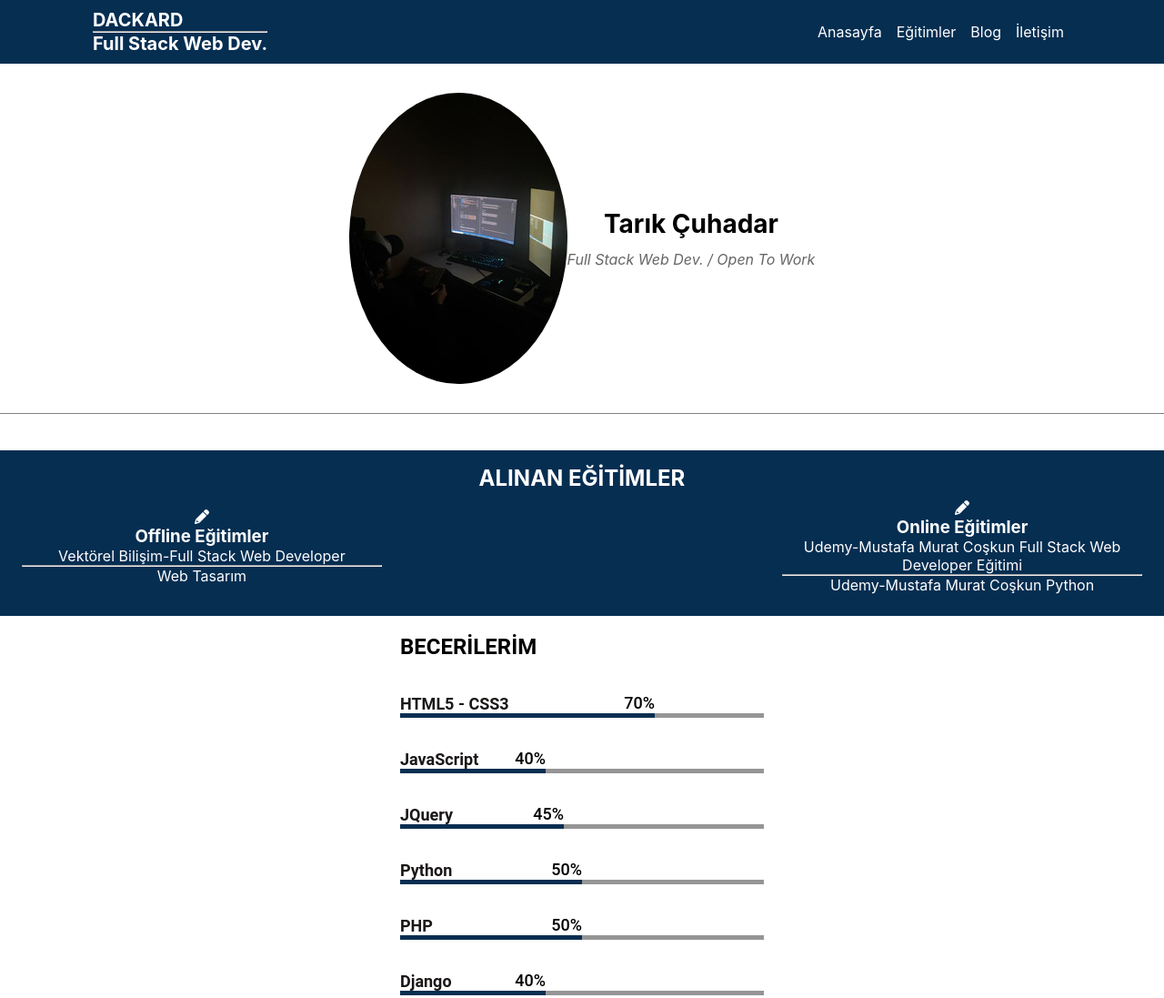
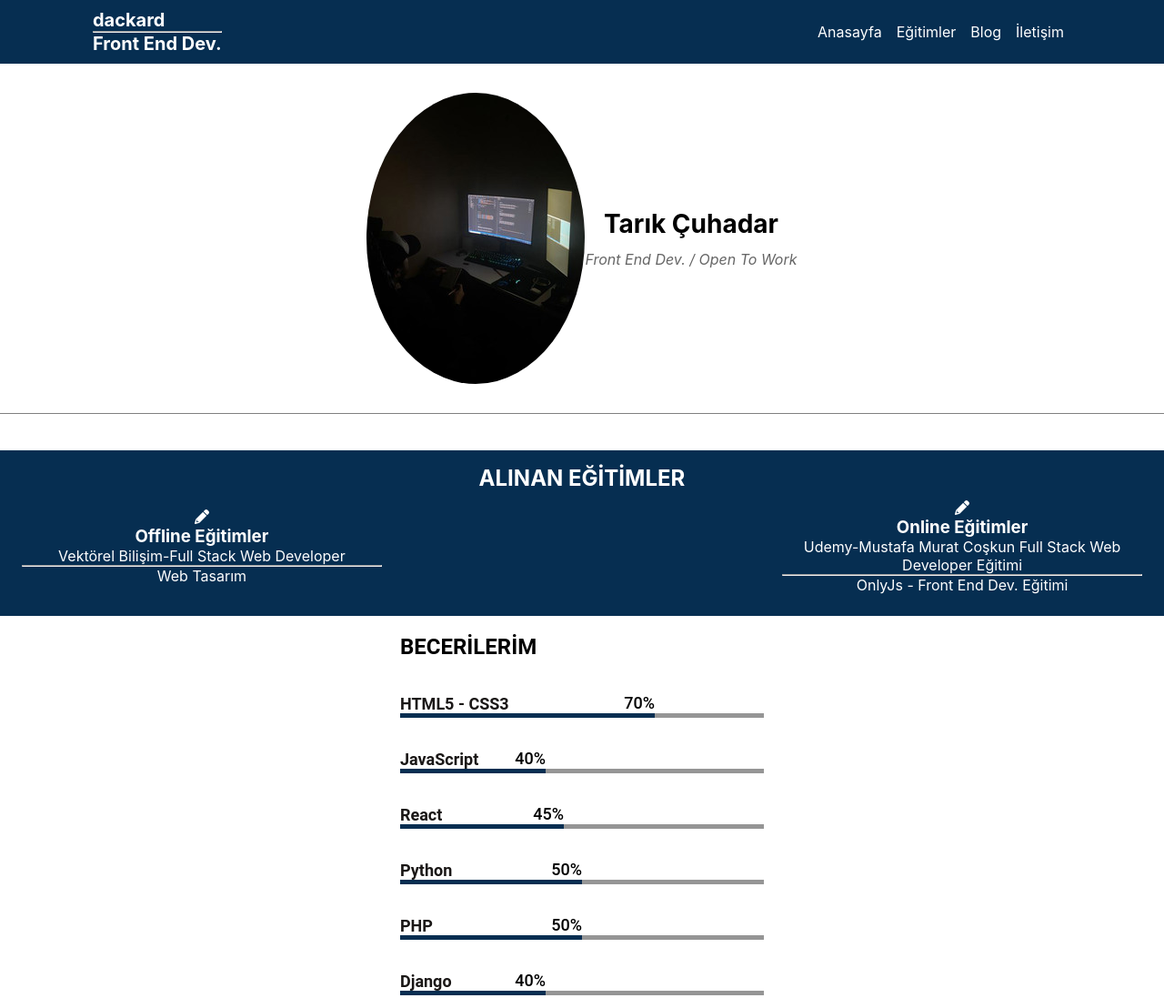
Before and after one commit to dackardd/PERSONAL-PAGE-WITH-HTML-CSS-JS, a plain HTML site: page Personal Page Project/index.html in a window 1280 px wide. Shown: the top 1097 px of the page at 91% size. Drawn offline with Linux system fonts and the light colour scheme.

Commit message:
Update index.html

```diff
--- a/Personal Page Project/index.html
+++ b/Personal Page Project/index.html
@@ -29,7 +29,7 @@
     <nav id="navbar" >
 
 
-       <a href="#home" id="idlink"> <h1 class="heading-small"> DACKARD <hr> Full Stack Web Dev.</h1></a>
+       <a href="#home" id="idlink"> <h1 class="heading-small"> dackard <hr> Front End Dev.</h1></a>
         <ul>
 
         <li><a href="#home">Anasayfa</a></li>
@@ -51,7 +51,7 @@
 <img src="img/asdgawwe.jpg" alt="Tarık Çuhadar">
 <div class="name text-center">
 <h2 class="heading-big">Tarık Çuhadar</h2>
-<p>Full Stack Web Dev. / Open To Work</p>
+<p>Front End Dev. / Open To Work</p>
 </div>
 
 </section>
@@ -77,7 +77,7 @@
   <article class="item">
       <i class="fa fa-pencil-alt"></i>
       <h3>Online Eğitimler</h3>
-      <p><a href="https://www.udemy.com/course/komple-sifirdan-web-gelistirme-kursu/">Udemy-Mustafa Murat Coşkun Full Stack Web Developer Eğitimi <hr> <a href="https://www.udemy.com/course/sifirdan-ileri-seviyeye-python/">Udemy-Mustafa Murat Coşkun Python</a></a></p>
+      <p><a href="https://www.udemy.com/course/komple-sifirdan-web-gelistirme-kursu/">Udemy-Mustafa Murat Coşkun Full Stack Web Developer Eğitimi <hr> <a href="https://www.udemy.com/course/sifirdan-ileri-seviyeye-python/">OnlyJs - Front End Dev. Eğitimi</a></a></p>
       </article>
 
 
@@ -104,7 +104,7 @@
             </div>
         </div>
         <div class="skill">
-            <p>JQuery</p>
+            <p>React</p>
             <div class="skill-bar skill3 wow slideInLeft animated">
                 <span class="skill-count3">45%</span>
             </div>
@@ -180,7 +180,7 @@
 
     </div>
 
-    <p class="text-center heading-medium"> dackard © 2022 - Tüm Hakları Saklıdır</p>
+    <p class="text-center heading-medium"> dackard © 2023 - Tüm Hakları Saklıdır</p>
 
 
 </footer>
```
